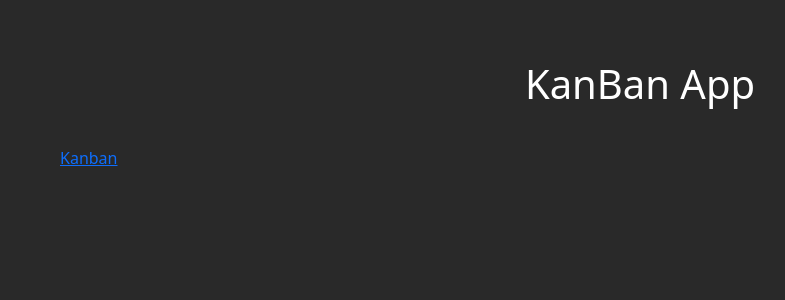
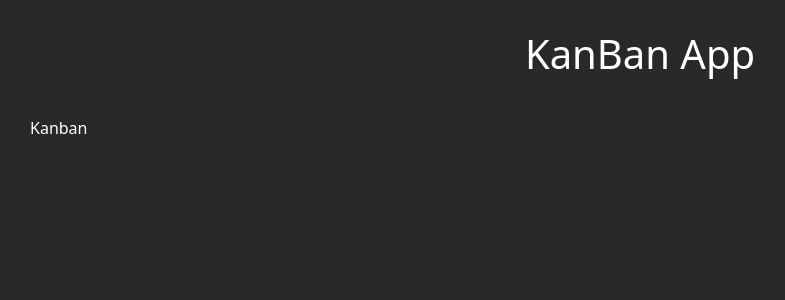
Before and after one commit to joyapisi/kanban-board, a React (Create React App) app: page / in a window 1280 px wide. Shown: the top 300 px of the page, without its empty margins (0-785 px from the left). Built offline with nearby package versions, Linux system fonts and the light colour scheme.

Commit message:
Add styling to polish

```diff
--- a/src/App.js
+++ b/src/App.js
@@ -18,7 +18,11 @@ function Dashboard() {
   return (
     <div className="main-board">
       <Heading />
-      <Link to="/kanban"> Kanban </Link>
+      <Link
+        className="nav-link"
+        to="/kanban">
+        Kanban
+      </Link>
     </div>
   );
 }
@@ -32,9 +36,10 @@ function App() {
             <div className="main-board">
               <Heading />
               <div className='nav'>
-                Kanban&gt;
-                <Link to="/">
-                  <span>Dashboard</span>
+                <Link
+                  className="nav-link"
+                  to="/">
+                  <span>Kanban&gt;Dashboard</span>
                 </Link>
               </div>
               <KanbanBoard />
--- a/src/components/Column.js
+++ b/src/components/Column.js
@@ -45,7 +45,7 @@ export default function Column({ column }) {
   return (
     <div className="column">
       <div className="column-header">
-        <h3>{column.title}</h3>
+        <h4>{column.title}</h4>
         <OptionsMenu
           handleRename={handleRename}
           handleClear={handleClear}
--- a/src/styling/styles.scss
+++ b/src/styling/styles.scss
@@ -20,6 +20,13 @@ body {
 .main-heading {
   text-decoration: none;
 }
+
+.nav-link {
+    text-decoration: none;
+    color: inherit;
+    padding: 0;
+  }
+
 //main board
 .main-board {
   display: flex;
@@ -61,16 +68,18 @@ body {
   width: 100%;
   max-width: 100%;
   flex: 1;
-  margin: 8px;
+  // margin: 8px;
   gap: 5px;
   background-color: $gray;
 }
 
 .column-header {
-  display: grid;
-  grid-template-columns: 70% 30%;
+  display: flex;
+  align-content: flex-start;
+  justify-content: space-between;
   padding: 15px;
-  border-bottom: 1px solid $light-gray;
+  border-bottom: 1px solid #909090;
+  align-items: center;
 }
 
 .column-header h3 {
@@ -126,12 +135,12 @@ body {
   @media (min-width: 768px) {
     .main-board {
       display: flex;
-      padding: 40px;
+      padding: 20px;
     }
     .kanban-board {
       flex-direction: row;
       align-items: flex-start;
-      gap: 20px;
+      gap: 10px;
     }
     .column {
       max-width: 20%;
@@ -140,10 +149,10 @@ body {
 
   @media (min-width: 992px) {
     .main-board {
-      padding: 60px;
+      padding: 30px;
     }
     .kanban-board {
-      gap: 30px;
+      gap: 10px;
     }
     .column {
       max-width: 20%;
```
